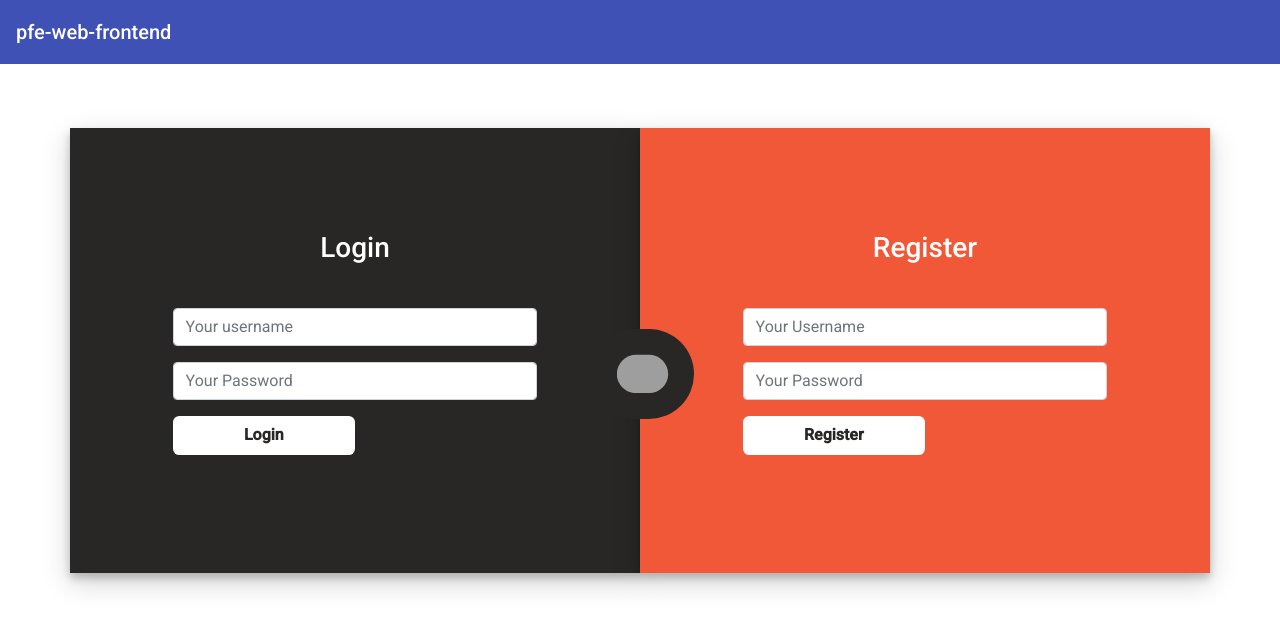
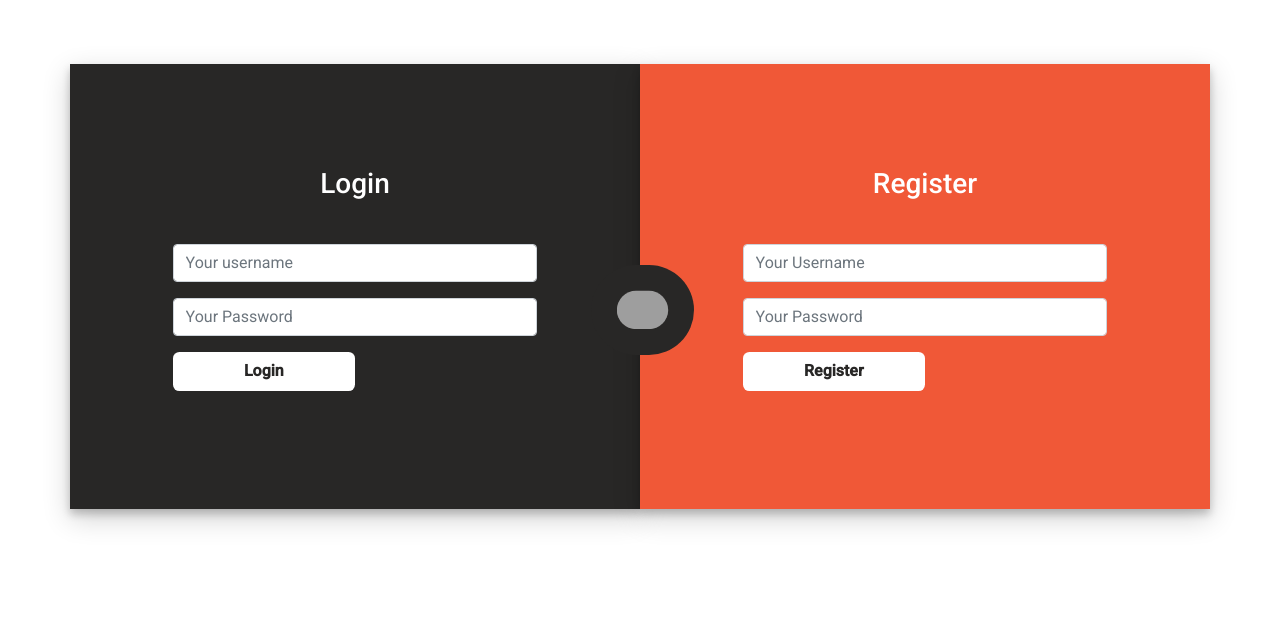
Before and after one commit to Yusuf-Ymz/pfe-web-frontend, an Angular app: page / in a window 1280 px wide. Shown: the top 630 px of the page. Built offline with nearby package versions, Linux system fonts and the light colour scheme; grey boxes are pictures that could not be loaded.

Commit message:
deleted navbar

```diff
--- a/src/app/app.component.html
+++ b/src/app/app.component.html
@@ -1,2 +1 @@
-<app-navbar></app-navbar>
 <router-outlet></router-outlet>
--- a/src/app/app.module.ts
+++ b/src/app/app.module.ts
@@ -15,14 +15,12 @@ import { MatButtonModule } from '@angular/material/button';
 import { MatSidenavModule } from '@angular/material/sidenav';
 import { MatIconModule } from '@angular/material/icon';
 import { MatListModule } from '@angular/material/list';
-import { NavbarComponent } from './components/navbar/navbar.component';
 
 @NgModule({
   declarations: [
     AppComponent,
     AuthentificationComponent,
     DoctorComponent,
-    NavbarComponent,
   ],
   imports: [
     BrowserModule,
--- a/src/app/components/navbar/navbar.component.css
+++ /dev/null
@@ -1,17 +0,0 @@
-.sidenav-container {
-  height: min-content;
-}
-
-.sidenav {
-  width: 200px;
-}
-
-.sidenav .mat-toolbar {
-  background: inherit;
-}
-
-.mat-toolbar.mat-primary {
-  position: sticky;
-  top: 0;
-  z-index: 1;
-}
--- a/src/app/components/navbar/navbar.component.html
+++ /dev/null
@@ -1,16 +0,0 @@
-<mat-sidenav-container class="sidenav-container">
-  <mat-sidenav-content>
-    <mat-toolbar color="primary">
-      <button
-        type="button"
-        aria-label="Toggle sidenav"
-        mat-icon-button
-        (click)="drawer.toggle()"
-        *ngIf="isHandset$ | async">
-        <mat-icon aria-label="Side nav toggle icon">menu</mat-icon>
-      </button>
-      <span>pfe-web-frontend</span>
-    </mat-toolbar>
-    <!-- Add Content Here -->
-  </mat-sidenav-content>
-</mat-sidenav-container>
--- a/src/app/components/navbar/navbar.component.ts
+++ /dev/null
@@ -1,21 +0,0 @@
-import { Component } from '@angular/core';
-import { BreakpointObserver, Breakpoints } from '@angular/cdk/layout';
-import { Observable } from 'rxjs';
-import { map, shareReplay } from 'rxjs/operators';
-
-@Component({
-  selector: 'app-navbar',
-  templateUrl: './navbar.component.html',
-  styleUrls: ['./navbar.component.css']
-})
-export class NavbarComponent {
-
-  isHandset$: Observable<boolean> = this.breakpointObserver.observe(Breakpoints.Handset)
-    .pipe(
-      map(result => result.matches),
-      shareReplay()
-    );
-
-  constructor(private breakpointObserver: BreakpointObserver) {}
-
-}
```
Also changed, not shown: 1 other file (tests, documents, lock files or other folders).
